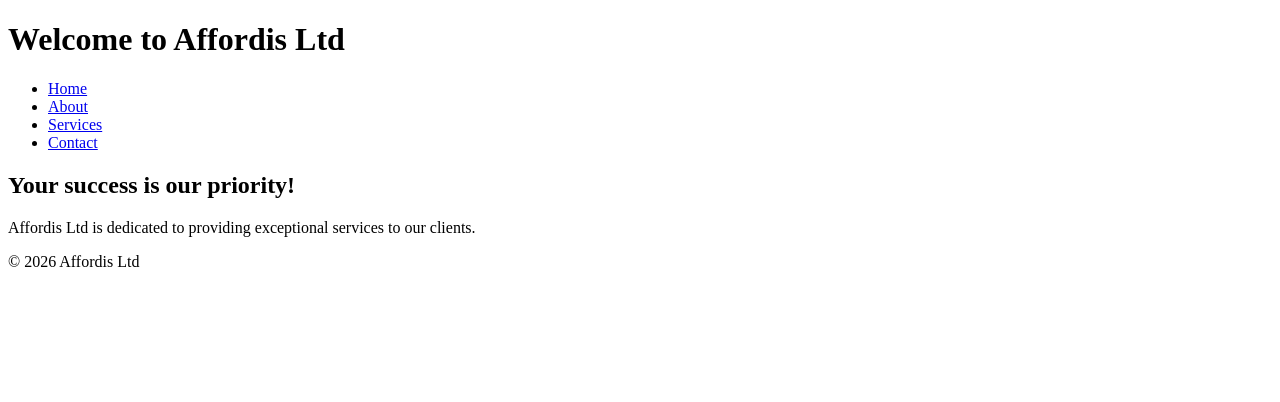
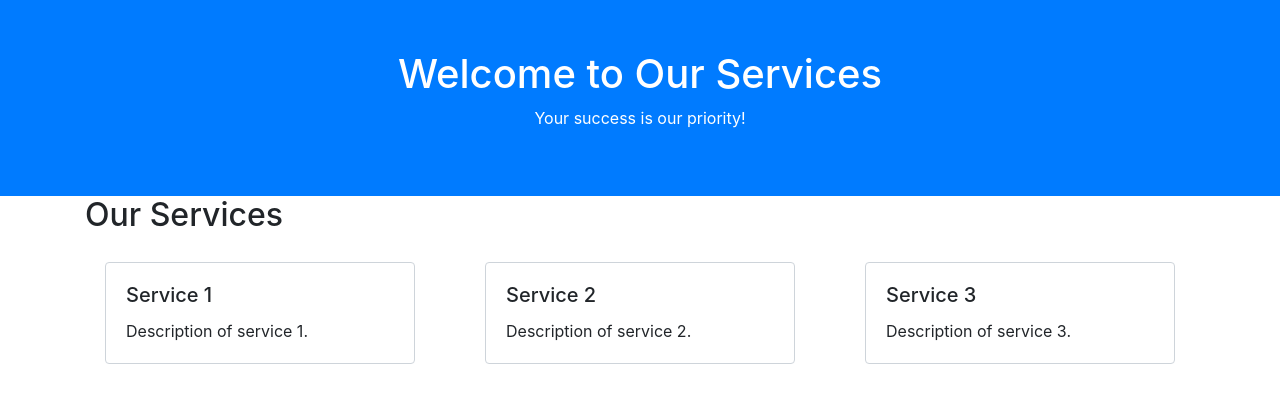
Before and after one commit to amie-porter/affordis, a plain HTML site: page index.html in a window 1280 px wide. Drawn offline with nearby package versions, Linux system fonts and the light colour scheme.

Commit message:
Updated index.html to include professional Bootstrap styling and services content on homepage

```diff
--- a/index.html
+++ b/index.html
@@ -3,27 +3,60 @@
 <head>
     <meta charset="UTF-8">
     <meta name="viewport" content="width=device-width, initial-scale=1.0">
-    <title>Affordis Ltd - Home</title>
-    <link rel="stylesheet" href="styles.css">
+    <link rel="stylesheet" href="https://stackpath.bootstrapcdn.com/bootstrap/4.5.2/css/bootstrap.min.css">
+    <title>Homepage</title>
+    <style>
+        .hero {
+            background-color: #007bff;
+            color: white;
+            padding: 50px 0;
+            text-align: center;
+        }
+        .service-card {
+            border: 1px solid #ced4da;
+            margin: 20px;
+        }
+    </style>
 </head>
 <body>
-    <header>
-        <h1>Welcome to Affordis Ltd</h1>
-        <nav>
-            <ul>
-                <li><a href="index.html">Home</a></li>
-                <li><a href="about.html">About</a></li>
-                <li><a href="services.html">Services</a></li>
-                <li><a href="contact.html">Contact</a></li>
-            </ul>
-        </nav>
-    </header>
-    <main>
-        <h2>Your success is our priority!</h2>
-        <p>Affordis Ltd is dedicated to providing exceptional services to our clients.</p>
-    </main>
-    <footer>
-        <p>&copy; 2026 Affordis Ltd</p>
-    </footer>
+
+    <div class="hero">
+        <h1>Welcome to Our Services</h1>
+        <p>Your success is our priority!</p>
+    </div>
+
+    <div class="container">
+        <h2>Our Services</h2>
+        <div class="row">
+            <div class="col-md-4">
+                <div class="card service-card">
+                    <div class="card-body">
+                        <h5 class="card-title">Service 1</h5>
+                        <p class="card-text">Description of service 1.</p>
+                    </div>
+                </div>
+            </div>
+            <div class="col-md-4">
+                <div class="card service-card">
+                    <div class="card-body">
+                        <h5 class="card-title">Service 2</h5>
+                        <p class="card-text">Description of service 2.</p>
+                    </div>
+                </div>
+            </div>
+            <div class="col-md-4">
+                <div class="card service-card">
+                    <div class="card-body">
+                        <h5 class="card-title">Service 3</h5>
+                        <p class="card-text">Description of service 3.</p>
+                    </div>
+                </div>
+            </div>
+        </div>
+    </div>
+
+    <script src="https://code.jquery.com/jquery-3.5.1.slim.min.js"></script>
+    <script src="https://cdn.jsdelivr.net/npm/@popperjs/core@2.9.2/dist/umd/popper.min.js"></script>
+    <script src="https://stackpath.bootstrapcdn.com/bootstrap/4.5.2/js/bootstrap.min.js"></script>
 </body>
 </html>
```
